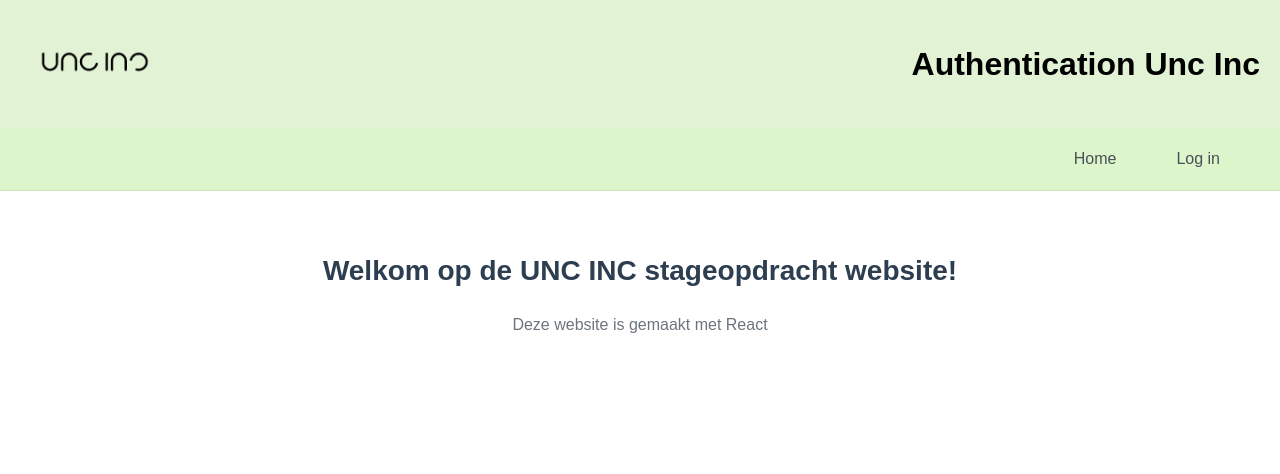
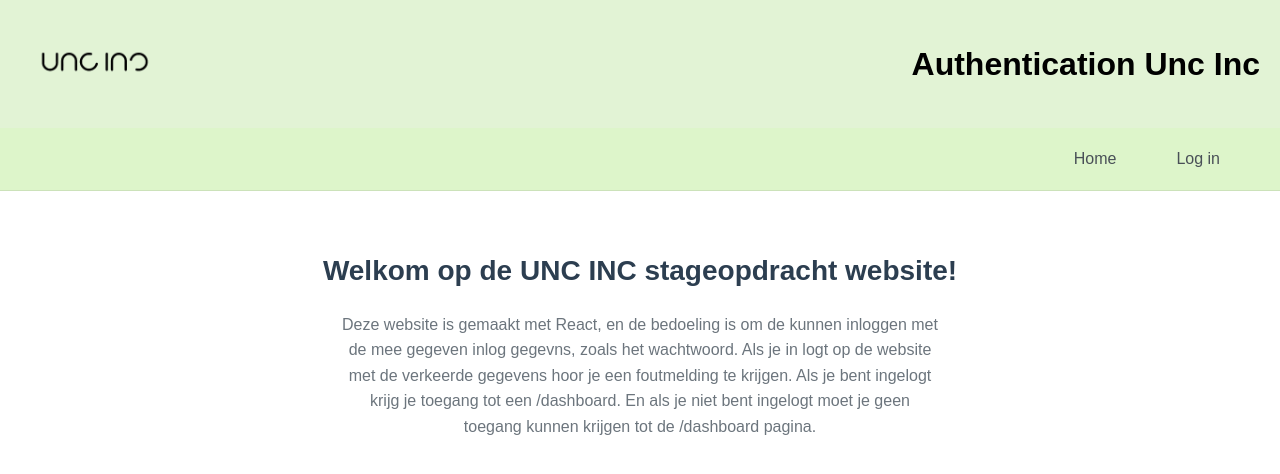
Before and after one commit to RyanSchorel/Unc-Inc-Opdracht, a React (Create React App) app: page / in a window 1280 px wide. Shown: the top 474 px of the page. Built offline with nearby package versions, Linux system fonts and the light colour scheme; the HTML template or start-up script is replaced by a standard one.

Commit message:
text add op home page
- text over wat het project is

```diff
--- a/src/components/pages/Home.js
+++ b/src/components/pages/Home.js
@@ -3,7 +3,7 @@ export const Home = () => {
      return (
           <div className="page">
                <h2>Welkom op de UNC INC stageopdracht website!</h2>
-               <p>Deze website is gemaakt met React</p>
+               <p>Deze website is gemaakt met React, en de bedoeling is om de kunnen inloggen met de mee gegeven inlog gegevns, zoals het wachtwoord. Als je in logt op de website met de verkeerde gegevens hoor je een foutmelding te krijgen. Als je bent ingelogt krijg je toegang tot een /dashboard. En als je niet bent ingelogt moet je geen toegang kunnen krijgen tot de /dashboard pagina.</p>
           </div>
      )
 }
```
